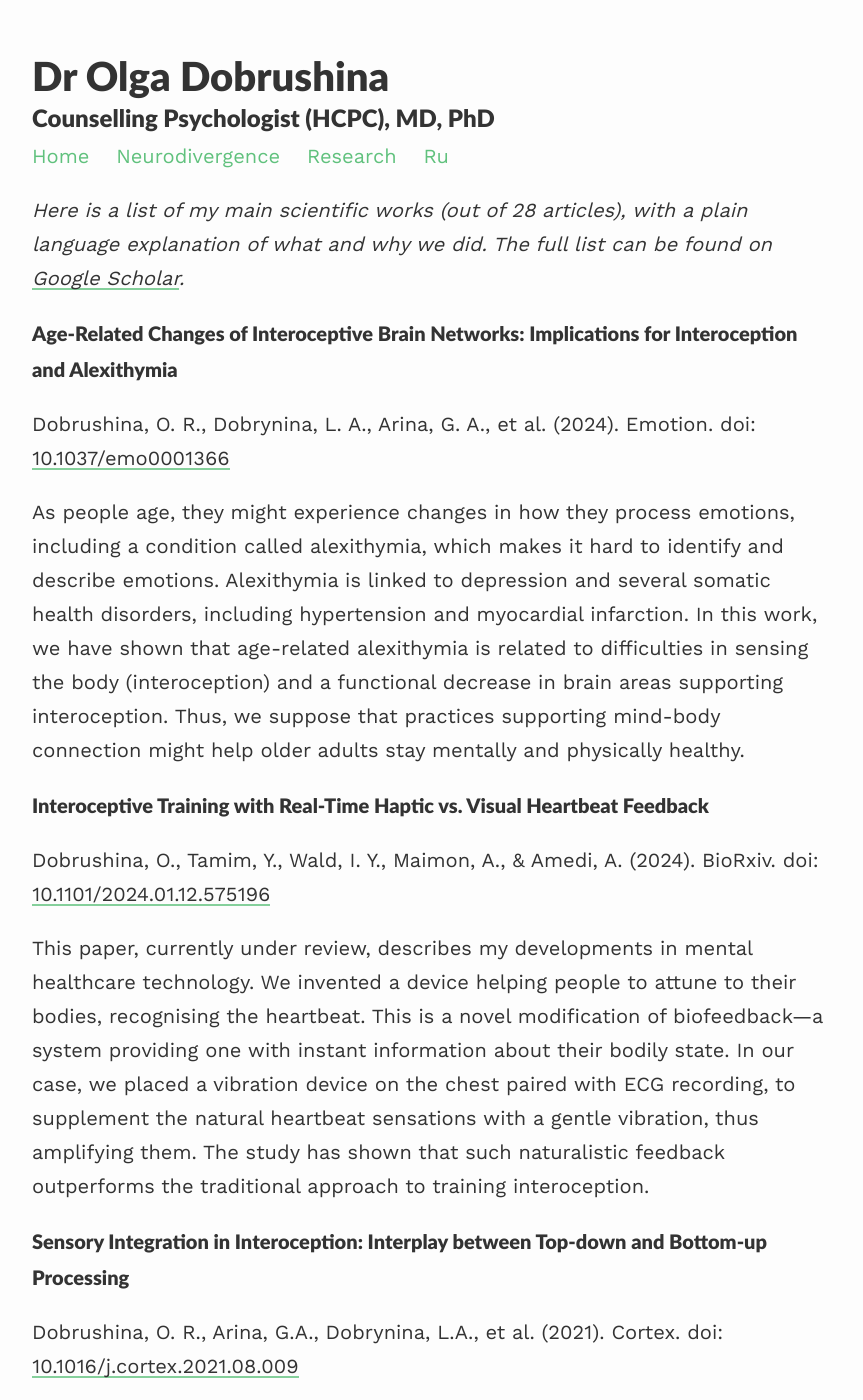
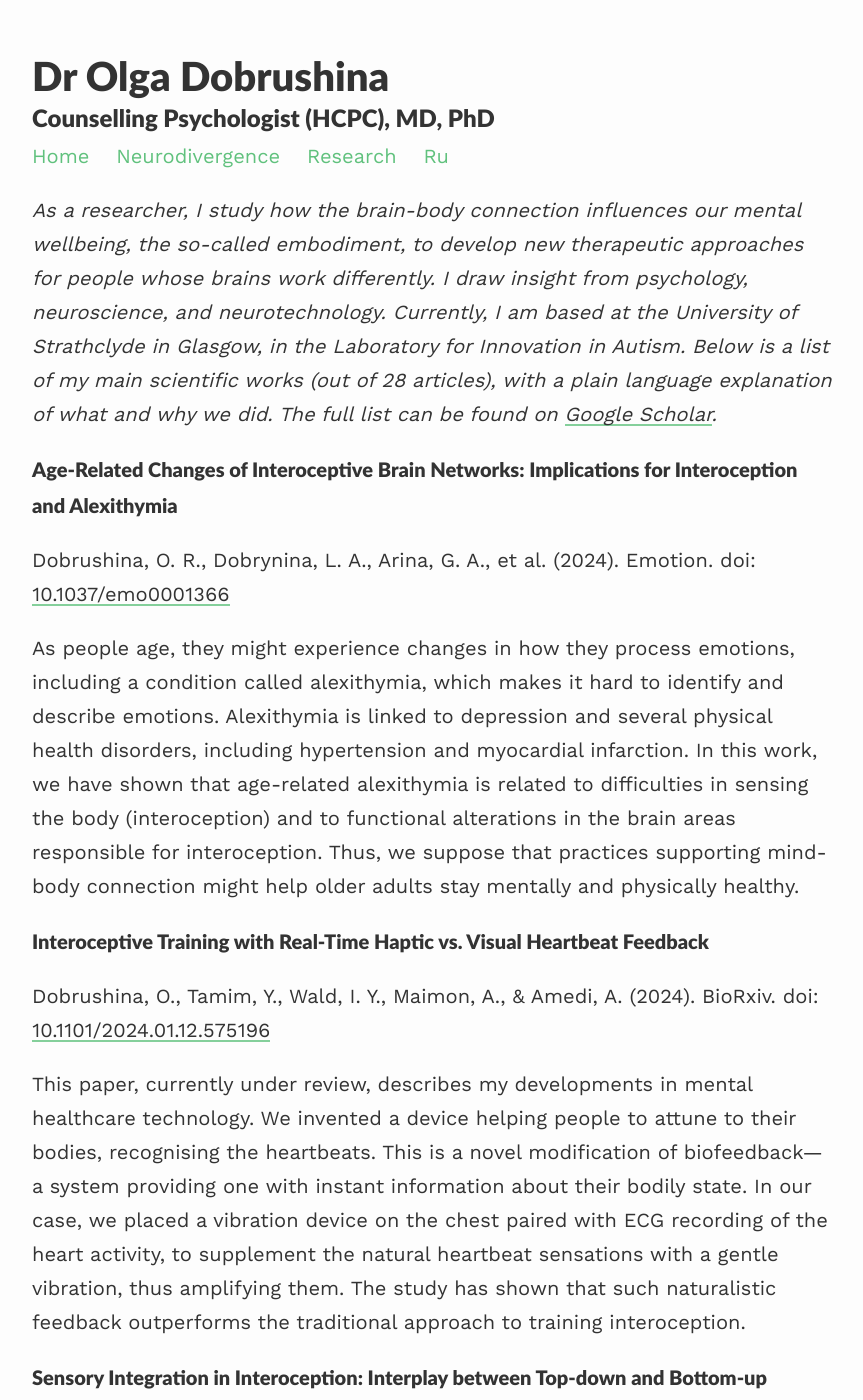
Before and after one commit to dobrushina/dobrushina.github.io, a Jekyll site: the page built from Research.md, in a window 1280 px wide and 1400 px high. Shown: the whole window, without its empty margins (208-1071 px from the left). Built offline with Jekyll 4.4.1, drawn with Linux system fonts in a browser that asks for light colours; nearby versions of some CDN libraries; some of the changed text lies outside the part shown.

Commit message:
Introductions to articles

```diff
--- a/Research.md
+++ b/Research.md
@@ -4,21 +4,21 @@ permalink: /Research
 published: true
 ---
 
-*Here is a list of my main scientific works (out of 28 articles), with a plain language explanation of what and why we did. The full list can be found on [Google Scholar](https://scholar.google.com/citations?user=qFhYjmMAAAAJ&hl=en).*
-
+*As a researcher, I study how the brain-body connection influences our mental wellbeing, the so-called embodiment, to develop new therapeutic approaches for people whose brains work differently. I draw insight from psychology, neuroscience, and neurotechnology. Currently, I am based at the University of Strathclyde in Glasgow, in the Laboratory for Innovation in Autism.
+Below is a list of my main scientific works (out of 28 articles), with a plain language explanation of what and why we did. The full list can be found on [Google Scholar](https://scholar.google.com/citations?user=qFhYjmMAAAAJ&hl=en).*
 
 #### Age-Related Changes of Interoceptive Brain Networks: Implications for Interoception and Alexithymia
 Dobrushina, O. R., Dobrynina, L. A., Arina, G. A., et al. (2024). Emotion.
 doi: [10.1037/emo0001366](http://dx.doi.org/10.1037/emo0001366)
 
-As people age, they might experience changes in how they process emotions, including a condition called alexithymia, which makes it hard to identify and describe emotions. Alexithymia is linked to depression and several somatic health disorders, including hypertension and myocardial infarction. In this work, we have shown that age-related alexithymia is related to difficulties in sensing the body (interoception) and a functional decrease in brain areas supporting interoception. Thus, we suppose that practices supporting mind-body connection might help older adults stay mentally and physically healthy.
+As people age, they might experience changes in how they process emotions, including a condition called alexithymia, which makes it hard to identify and describe emotions. Alexithymia is linked to depression and several physical health disorders, including hypertension and myocardial infarction. In this work, we have shown that age-related alexithymia is related to difficulties in sensing the body (interoception) and to functional alterations in the brain areas responsible for interoception. Thus, we suppose that practices supporting mind-body connection might help older adults stay mentally and physically healthy.
 
 
 #### Interoceptive Training with Real-Time Haptic vs. Visual Heartbeat Feedback
 Dobrushina, O., Tamim, Y., Wald, I. Y., Maimon, A., & Amedi, A. (2024). BioRxiv.
 doi: [10.1101/2024.01.12.575196](https://doi.org/10.1101/2024.01.12.575196)
 
-This paper, currently under review, describes my developments in mental healthcare technology. We invented a device helping people to attune to their bodies, recognising the heartbeat. This is a novel modification of biofeedback—a system providing one with instant information about their bodily state. In our case, we placed a vibration device on the chest paired with ECG recording, to supplement the natural heartbeat sensations with a gentle vibration, thus amplifying them. The study has shown that such naturalistic feedback outperforms the traditional approach to training interoception.
+This paper, currently under review, describes my developments in mental healthcare technology. We invented a device helping people to attune to their bodies, recognising the heartbeats. This is a novel modification of biofeedback—a system providing one with instant information about their bodily state. In our case, we placed a vibration device on the chest paired with ECG recording of the heart activity, to supplement the natural heartbeat sensations with a gentle vibration, thus amplifying them. The study has shown that such naturalistic feedback outperforms the traditional approach to training interoception.
 
 #### Sensory Integration in Interoception: Interplay between Top-down and Bottom-up Processing
 Dobrushina, O. R., Arina, G.A., Dobrynina, L.A., et al. (2021). Cortex.
```
Also changed, not shown: other parts of Research.md (+1 -1 lines), Neurodivergence-Psychotherapy.md (+4 -4 lines).
